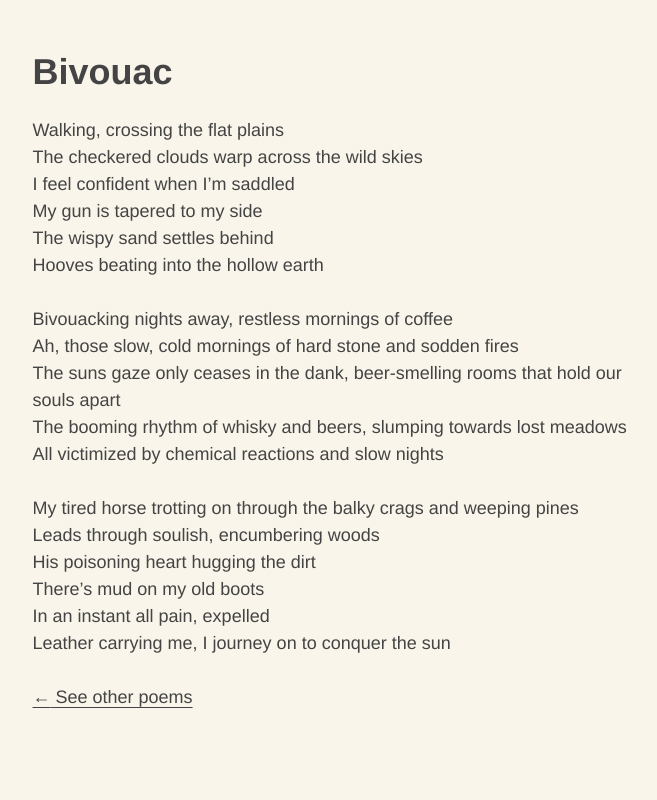
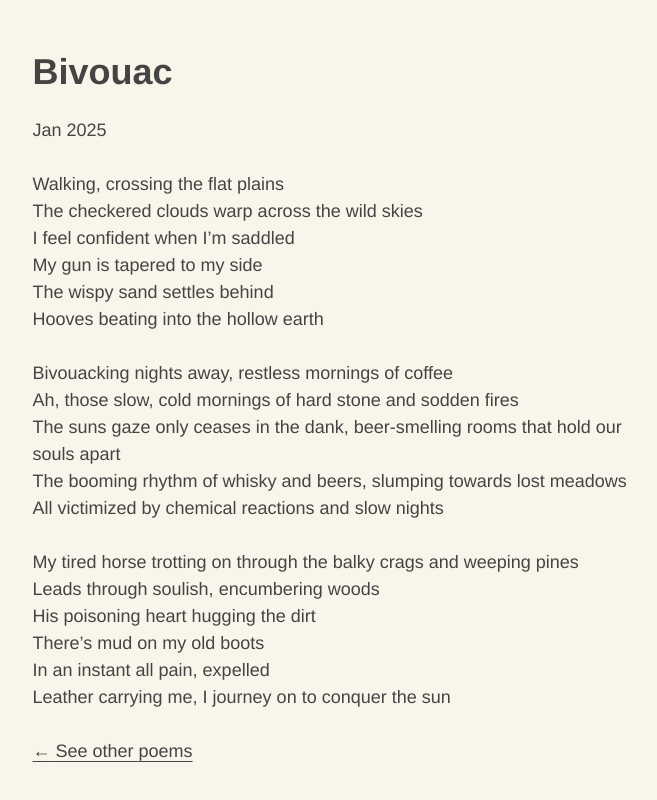
Before and after one commit to sama305/samueland.dev, a Next.js app: page /poem/bivouac in a window 1280 px wide. Shown: the top 800 px of the page, without its empty margins (285-942 px from the left). Built offline with nearby package versions, Linux system fonts and the light colour scheme.

Commit message:
updated changelog and fixed bug

```diff
--- a/src/app/(blog)/poem/[slug]/page.tsx
+++ b/src/app/(blog)/poem/[slug]/page.tsx
@@ -23,7 +23,7 @@ export default async function PoemPage({ params }: PoemParams) {
     <div>
       <ComponentPageOutline
         title={poem.metadata.title}
-        subtitle={poem.metadata.author ? `By ${poem.metadata.author}` : undefined}
+        subtitle={poem.metadata.date ? `${poem.metadata.date}` : undefined}
         returnLink={{ to: '/otherworks/poetry', label: 'See other poems'}}
       >
         <MDXRemote source={poem.content} />
```
Also changed, not shown: 1 other file (tests, documents, lock files or other folders).
